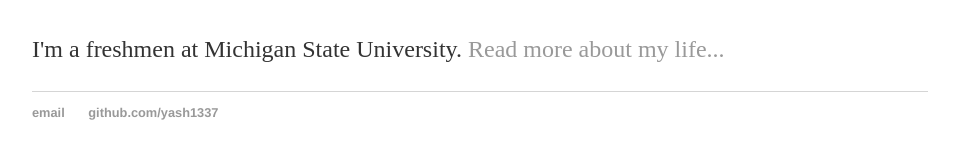
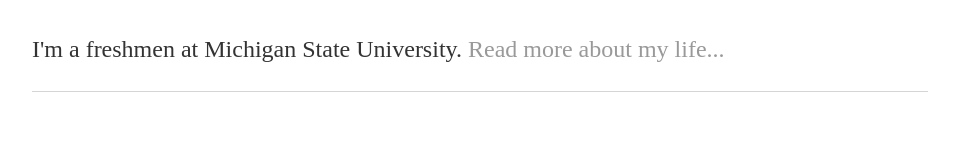
Before and after one commit to jnanic/jnanic.github.io, a Jekyll site: the page built from index.html, in a window 1280 px wide. Shown: the part 164-323 px from the top of the page, without its empty margins (160-1119 px from the left). Built offline with Jekyll 4.4.1, drawn with Linux system fonts in a browser that asks for light colours.

Commit message:
Update default.html

```diff
--- a/_layouts/default.html
+++ b/_layouts/default.html
@@ -21,10 +21,7 @@
 
 			</div><!-- /.container -->
 			<footer>
-	    		<ul>
-	        		<li><a href="mailto:itsmeyashsharma05@gmail.com">email</a></li>
-	        		<li><a href="https://github.com/yash1337">github.com/yash1337</a></li>
-				</ul>
+
 			</footer>
 		</body>
 	</html>
```
